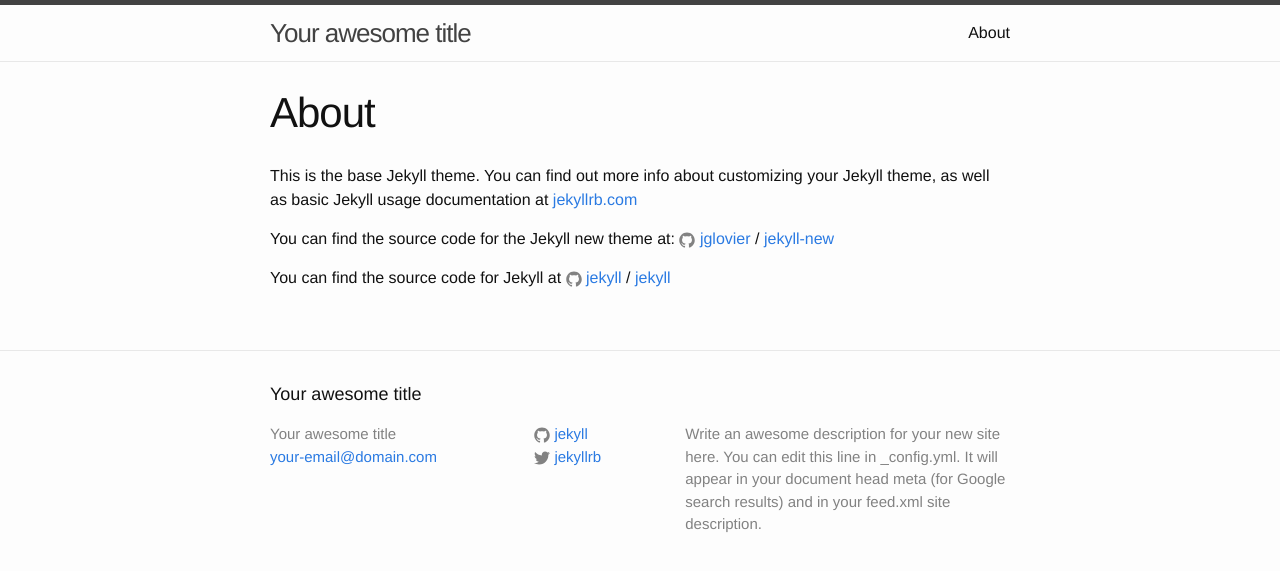
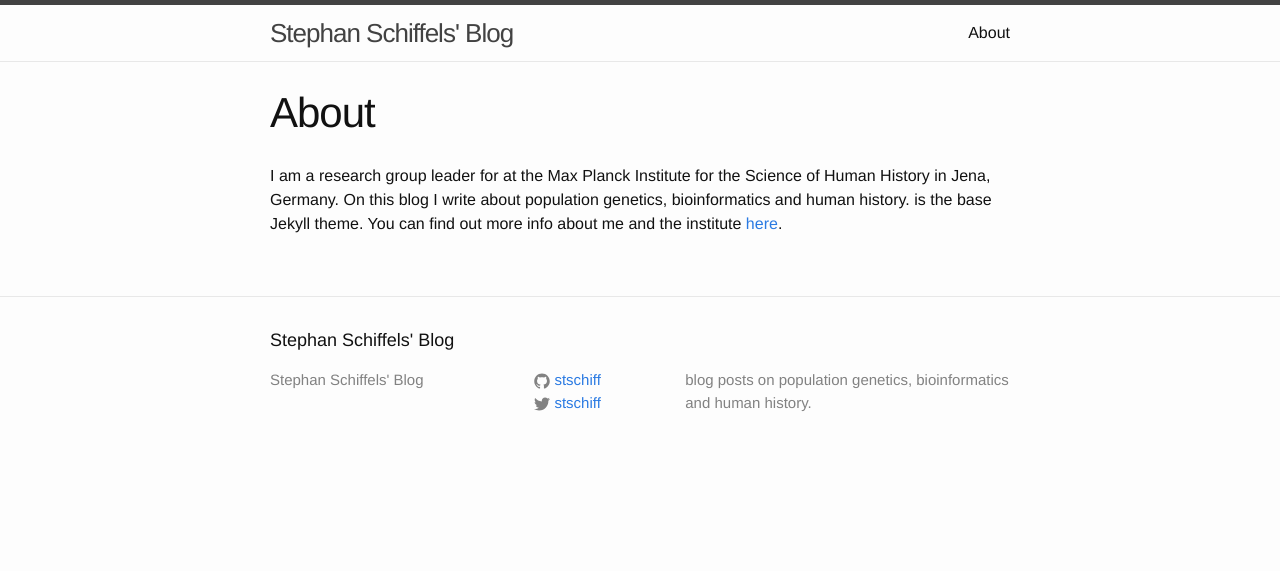
Before and after one commit to stschiff/stschiff.github.io-old, a Jekyll site: the page built from about.md, in a window 1280 px wide. Shown: the top 571 px of the page. Built offline with Jekyll 4.4.1, drawn with Linux system fonts in a browser that asks for light colours.

Commit message:
added first post, updated about and config

```diff
--- a/_config.yml
+++ b/_config.yml
@@ -6,16 +6,12 @@
 # 'jekyll serve'. If you change this file, please restart the server process.
 
 # Site settings
-title: Your awesome title
-email: your-email@domain.com
-description: > # this means to ignore newlines until "baseurl:"
-  Write an awesome description for your new site here. You can edit this
-  line in _config.yml. It will appear in your document head meta (for
-  Google search results) and in your feed.xml site description.
+title: Stephan Schiffels' Blog
+description: blog posts on population genetics, bioinformatics and human history.
 baseurl: "" # the subpath of your site, e.g. /blog
-url: "http://yourdomain.com" # the base hostname & protocol for your site
-twitter_username: jekyllrb
-github_username:  jekyll
+url: "http://stschiff.github.com" # the base hostname & protocol for your site
+twitter_username: stschiff
+github_username:  stschiff
 
 # Build settings
 markdown: kramdown
--- a/about.md
+++ b/about.md
@@ -4,12 +4,4 @@
 permalink: /about/
 ---
 
-This is the base Jekyll theme. You can find out more info about customizing your Jekyll theme, as well as basic Jekyll usage documentation at [jekyllrb.com](http://jekyllrb.com/)
-
-You can find the source code for the Jekyll new theme at:
-{% include icon-github.html username="jglovier" %} /
-[jekyll-new](https://github.com/jglovier/jekyll-new)
-
-You can find the source code for Jekyll at
-{% include icon-github.html username="jekyll" %} /
-[jekyll](https://github.com/jekyll/jekyll)
+I am a research group leader for at the Max Planck Institute for the Science of Human History in Jena, Germany. On this blog I write about population genetics, bioinformatics and human history.  is the base Jekyll theme. You can find out more info about me and the institute [here](http://shh.mpg.de/dag/stephanschiffels).
```
Also changed, not shown: _posts/2016-01-22-About-AngloSaxon-Article.markdown (added, +62 -0 lines), _posts/2016-05-05-welcome-to-jekyll.markdown (deleted, +0 -25 lines), assets/RareAlleleSharing.jpg (added), 2 other files.
